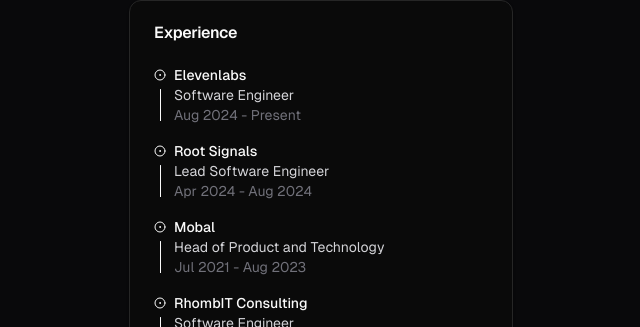
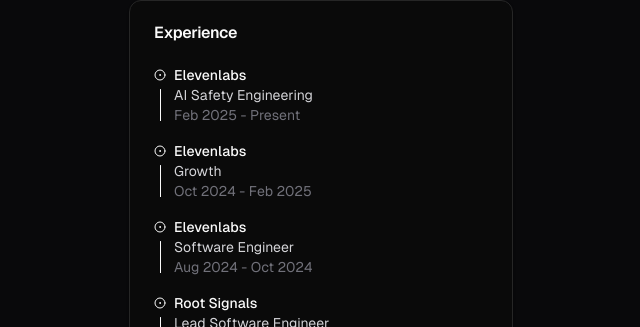
Before and after one commit to jonatanvm/jonatanvm, a Next.js app: page / in a window 1280 px wide. Shown: the part 829-1156 px from the top of the page, without its empty margins (319-959 px from the left). Built offline with nearby package versions, Linux system fonts and the light colour scheme.

Commit message:
feat: update experience

```diff
--- a/src/app/page.tsx
+++ b/src/app/page.tsx
@@ -11,7 +11,7 @@ import { LinkIcon, MailIcon } from "lucide-react";
 
 import { YoutubeIcon } from "@/components/icons/youtube";
 import { ProductHuntIcon } from "@/components/icons/producthunt";
-import { Experience } from "@/components/experience";
+import { Experience, TimelineItem } from "@/components/experience";
 import { SocialLink } from "@/components/social-link";
 import { logPageView } from "@/components/utils";
 
@@ -70,7 +70,25 @@ function SocialLinks({ className }: { className?: string }) {
   );
 }
 
-const timeline = [
+const timeline: TimelineItem[] = [
+  {
+    title: (
+      <a href={"https://elevenlabs.io/text-to-speech"} target={"_blank"}>
+        Elevenlabs
+      </a>
+    ),
+    subtitle: "AI Safety Engineering",
+    time: "Feb 2025 - Present",
+  },
+  {
+    title: (
+      <a href={"https://elevenlabs.io/text-to-speech"} target={"_blank"}>
+        Elevenlabs
+      </a>
+    ),
+    subtitle: "Growth",
+    time: "Oct 2024 - Feb 2025",
+  },
   {
     title: (
       <a href={"https://elevenlabs.io/text-to-speech"} target={"_blank"}>
@@ -78,7 +96,7 @@ const timeline = [
       </a>
     ),
     subtitle: "Software Engineer",
-    time: "Aug 2024 - Present",
+    time: "Aug 2024 - Oct 2024",
   },
   {
     title: "Root Signals",
@@ -107,7 +125,7 @@ const timeline = [
   },
 ];
 
-const educationTimeline = [
+const educationTimeline: TimelineItem[] = [
   {
     title: "Master of Science - Aalto University",
     subtitle: "Machine Learning, Data Science, and Artificial Intelligence",
@@ -120,7 +138,7 @@ const educationTimeline = [
   },
 ];
 
-const projectsTimeline = [
+const projectsTimeline: TimelineItem[] = [
   {
     title: (
       <span className={"flex items-center gap-1.5"}>
@@ -137,8 +155,9 @@ const projectsTimeline = [
     ),
     subtitle: (
       <>
-        <div className={'mt-1'}>
-          Built a website for ElevenLabs, where AI Engineers can redeem discount codes to top AI tools.
+        <div className={"mt-1"}>
+          Built a website for ElevenLabs, where AI Engineers can redeem discount
+          codes to top AI tools.
         </div>
         <div
           className={
@@ -146,18 +165,18 @@ const projectsTimeline = [
           }
         >
           <Image
-              width={400}
-              height={300}
-              src={'/aiengineerpack.png'}
-              alt={'AI Engineer Pack screenshot'}
+            width={400}
+            height={300}
+            src={"/aiengineerpack.png"}
+            alt={"AI Engineer Pack screenshot"}
           />
         </div>
       </>
     ),
-      time: "",
+    time: "",
   },
-    {
-        title: (
+  {
+    title: (
       <span className={"flex items-center gap-1.5"}>
         <Link
           href={"https://www.xtovoice.com"}
--- a/src/components/experience.tsx
+++ b/src/components/experience.tsx
@@ -12,10 +12,10 @@ import {
 } from "@/components/ui/timeline";
 
 export interface TimelineItem {
-  title: string | React.ReactNode;
+  title?: string | React.ReactNode;
   subtitle: string | React.ReactNode;
   time: string;
-  dot?: React.ReactNode;
+  dot?: React.ReactNode | null;
 }
 
 export function Experience({
@@ -39,7 +39,6 @@ export function Experience({
               <TimelineHeading className={"sm:text-sm line-clamp-2"}>
                 {timeline.title}
               </TimelineHeading>
-
               {timeline.dot || (
                 <TimelineDot className="size-3">
                   <CircleDot />
```
